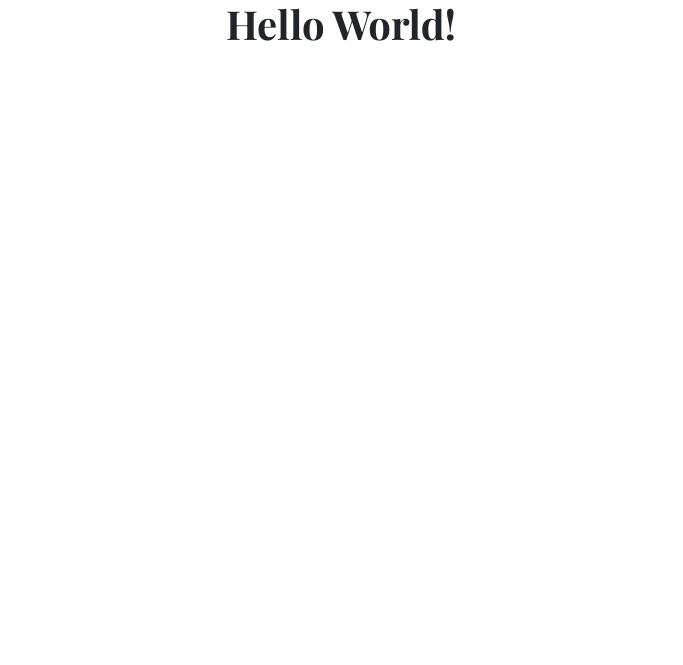
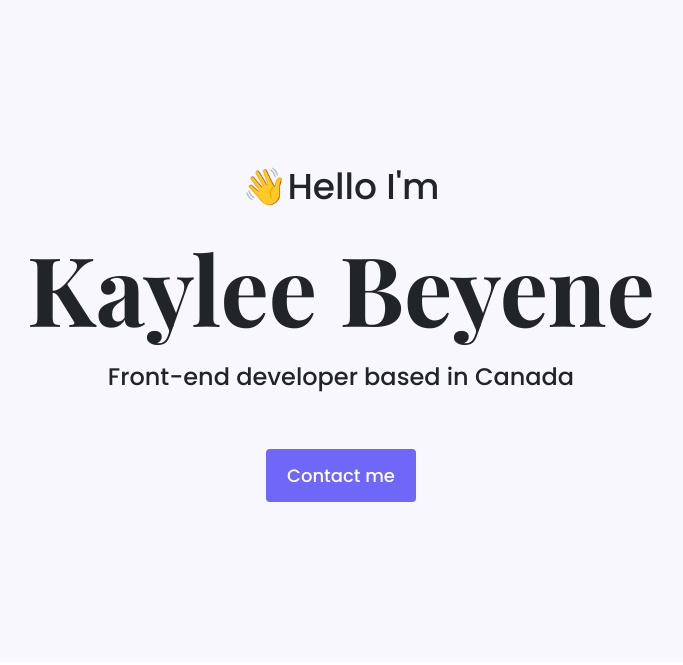
Before and after one commit to KayleeBeyene/shecodes-responsive-final-project, a plain HTML site: page index.html in a window 1280 px wide. Shown: the whole page, without its empty margins (299-982 px from the left). Drawn offline with nearby package versions, Linux system fonts and the light colour scheme.

Commit message:
created hero page

```diff
--- a/index.html
+++ b/index.html
@@ -1,19 +1,41 @@
 <!DOCTYPE html>
 <html lang="en">
-<head>
-    <meta charset="UTF-8">
-    <meta http-equiv="X-UA-Compatible" content="IE=edge">
-    <meta name="viewport" content="width=device-width, initial-scale=1.0">
-    <link href="https://cdn.jsdelivr.net/npm/bootstrap@5.1.3/dist/css/bootstrap.min.css" rel="stylesheet" integrity="sha384-1BmE4kWBq78iYhFldvKuhfTAU6auU8tT94WrHftjDbrCEXSU1oBoqyl2QvZ6jIW3" crossorigin="anonymous">
-    <script src="https://cdn.jsdelivr.net/npm/bootstrap@5.1.3/dist/js/bootstrap.bundle.min.js" integrity="sha384-ka7Sk0Gln4gmtz2MlQnikT1wXgYsOg+OMhuP+IlRH9sENBO0LRn5q+8nbTov4+1p" crossorigin="anonymous"></script>
-<link rel="stylesheet" href="/styles/portfolio.css">
-<link rel="preconnect" href="https://fonts.googleapis.com">
-<link rel="preconnect" href="https://fonts.gstatic.com" crossorigin>
-<link href="https://fonts.googleapis.com/css2?family=Playfair+Display:wght@700&family=Poppins:wght@500;700&display=swap" rel="stylesheet">
-<script src="https://kit.fontawesome.com/99286137ea.js" crossorigin="anonymous"></script>
-<title>Document</title>
-</head>
-<body>
-    <h1>Hello World!</h1>
-</body>
+  <head>
+    <meta charset="UTF-8" />
+    <meta http-equiv="X-UA-Compatible" content="IE=edge" />
+    <meta name="viewport" content="width=device-width, initial-scale=1.0" />
+    <link
+      href="https://cdn.jsdelivr.net/npm/bootstrap@5.1.3/dist/css/bootstrap.min.css"
+      rel="stylesheet"
+      integrity="sha384-1BmE4kWBq78iYhFldvKuhfTAU6auU8tT94WrHftjDbrCEXSU1oBoqyl2QvZ6jIW3"
+      crossorigin="anonymous"
+    />
+    <script
+      src="https://cdn.jsdelivr.net/npm/bootstrap@5.1.3/dist/js/bootstrap.bundle.min.js"
+      integrity="sha384-ka7Sk0Gln4gmtz2MlQnikT1wXgYsOg+OMhuP+IlRH9sENBO0LRn5q+8nbTov4+1p"
+      crossorigin="anonymous"
+    ></script>
+    <link rel="stylesheet" href="/styles/portfolio.css" />
+    <link rel="preconnect" href="https://fonts.googleapis.com" />
+    <link rel="preconnect" href="https://fonts.gstatic.com" crossorigin />
+    <link
+      href="https://fonts.googleapis.com/css2?family=Playfair+Display:wght@700&family=Poppins:wght@500;700&display=swap"
+      rel="stylesheet"
+    />
+    <script
+      src="https://kit.fontawesome.com/99286137ea.js"
+      crossorigin="anonymous"
+    ></script>
+    <title>Document</title>
+  </head>
+  <body>
+    <div class="hero">
+      <p>👋Hello I'm</p>
+      <h1>Kaylee Beyene</h1>
+      <h2 class="mb-5">Front-end developer based in Canada</h2>
+      <div>
+        <a href="" class="btn btn-branding">Contact me</a>
+      </div>
+    </div>
+  </body>
 </html>
--- a/styles/portfolio.css
+++ b/styles/portfolio.css
@@ -1,4 +1,42 @@
+:root {
+  --branding-color: #6f67f8;
+  --secondary-color: #f9f7fe;
+  --heading-font-family: "Playfair Display", serif;
+  --default-font-family: "Poppins", sans-serif;
+}
+body {
+  font-family: var(--default-font-family);
+}
 h1 {
-    text-align: center;
-    font-family: 'Playfair Display', serif;
+  text-align: center;
+  font-family: var(--heading-font-family);
+  font-size: 96px;
 }
+p {
+  font-family: var(--default-font-family);
+  font-weight: normal;
+}
+
+.hero {
+  background: var(--secondary-color);
+  text-align: center;
+  padding: 160px;
+}
+.hero p {
+  font-family: var(--default-font-family);
+  font-size: 36px;
+}
+.hero h2 {
+  font-family: var(--default-font-family);
+  font-weight: normal;
+  font-size: 24px;
+  line-height: 2;
+}
+.btn-branding {
+  border-radius: 4px;
+  background: var(--branding-color);
+  color: white;
+  font-size: 18px;
+  line-height: 27px;
+  padding: 12px 20px;
+}
```
